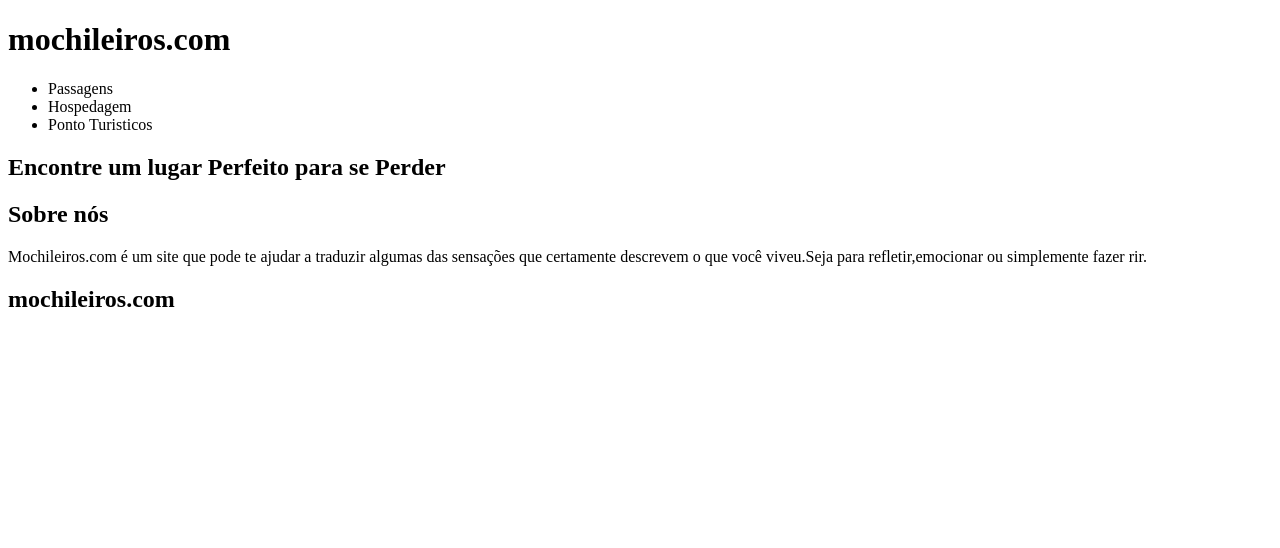
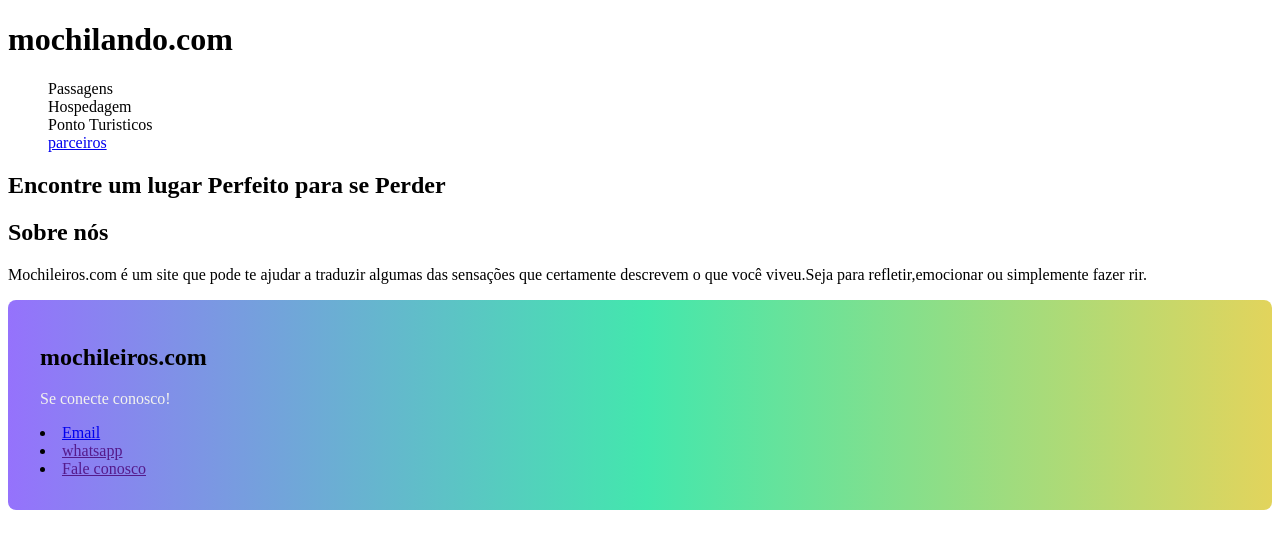
Before and after one commit to SABRINAV91/mochilando.com, a plain HTML site: page index.html in a window 1280 px wide. Drawn offline with Linux system fonts and the light colour scheme.

Commit message:
rodape e parceiros

```diff
--- a/index.html
+++ b/index.html
@@ -3,16 +3,18 @@
 <head>
     <meta charset="utf-8">
     <meta name="viewport" content="width=device-width, initial-scale=1.0">
-    <title>meu primeiro site</title>
+    <title>mochilando.com</title>
+    <link rel="stylesheet" href="./styles.css">
 </head>
 <body>
     <header>
-        <h1>mochileiros.com</h1>
+        <h1>mochilando.com</h1>
         <nav>
             <ul>
                 <li>Passagens</li>
                 <li>Hospedagem</li>
                 <li>Ponto Turisticos</li>
+                <li><a href="./parceiros.html" target="_blank">parceiros</a></li>
             </ul>
         </nav>
     </header>
@@ -24,7 +26,26 @@
         </section>
     </main>
     <footer>
-        <h2>mochileiros.com</h2>
+
+        <div>
+            <h2>mochileiros.com</h2>
+            <p>Se conecte conosco!</p>
+            <ulclass="rodape">
+                <li>
+                    <a href="mailto:">Email</a>
+                </li>
+
+                <li>
+                    <a target="_blank"
+                    href="">whatsapp</a>
+                </li>
+
+                <li>
+                    <a target="_blank"
+                    href="">Fale conosco</a>
+                </li>
+            </ul>
+        </div>
     </footer>
 </body>
 </html>
--- /dev/null
+++ b/styles.css
@@ -0,0 +1,15 @@
+ul{
+    list-style: none;
+}
+
+
+div {
+    background: linear-gradient(90deg,#9572FC 0%, #43E7AD 50.52%, #E2D45C 100%);
+    padding: 32px;
+    padding-top: 24px;
+    border-radius: 8px;
+}
+
+div p {
+color: #f3f3ed;
+}
```
Also changed, not shown: parceiros.html (added, +22 -0 lines).
